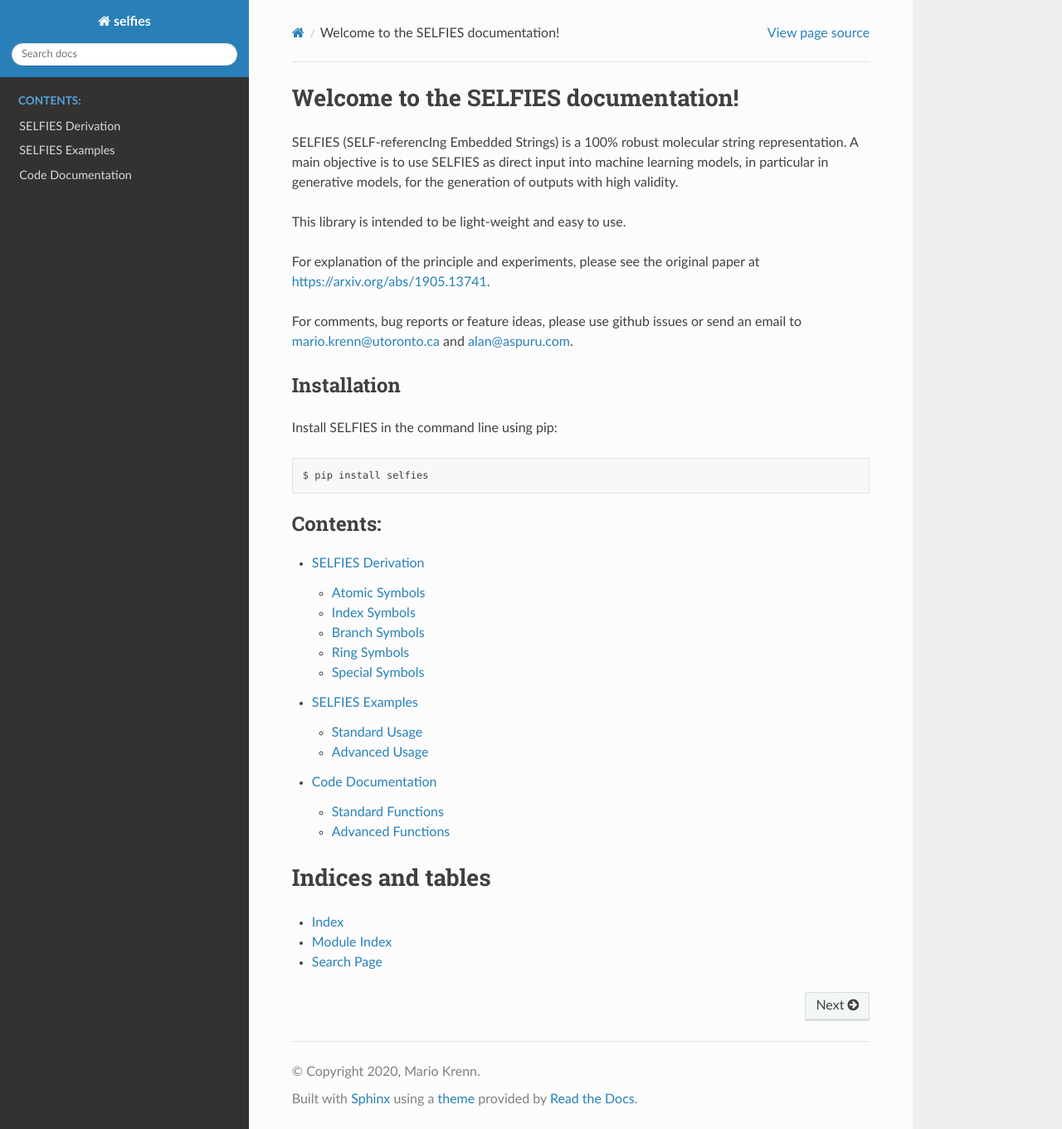
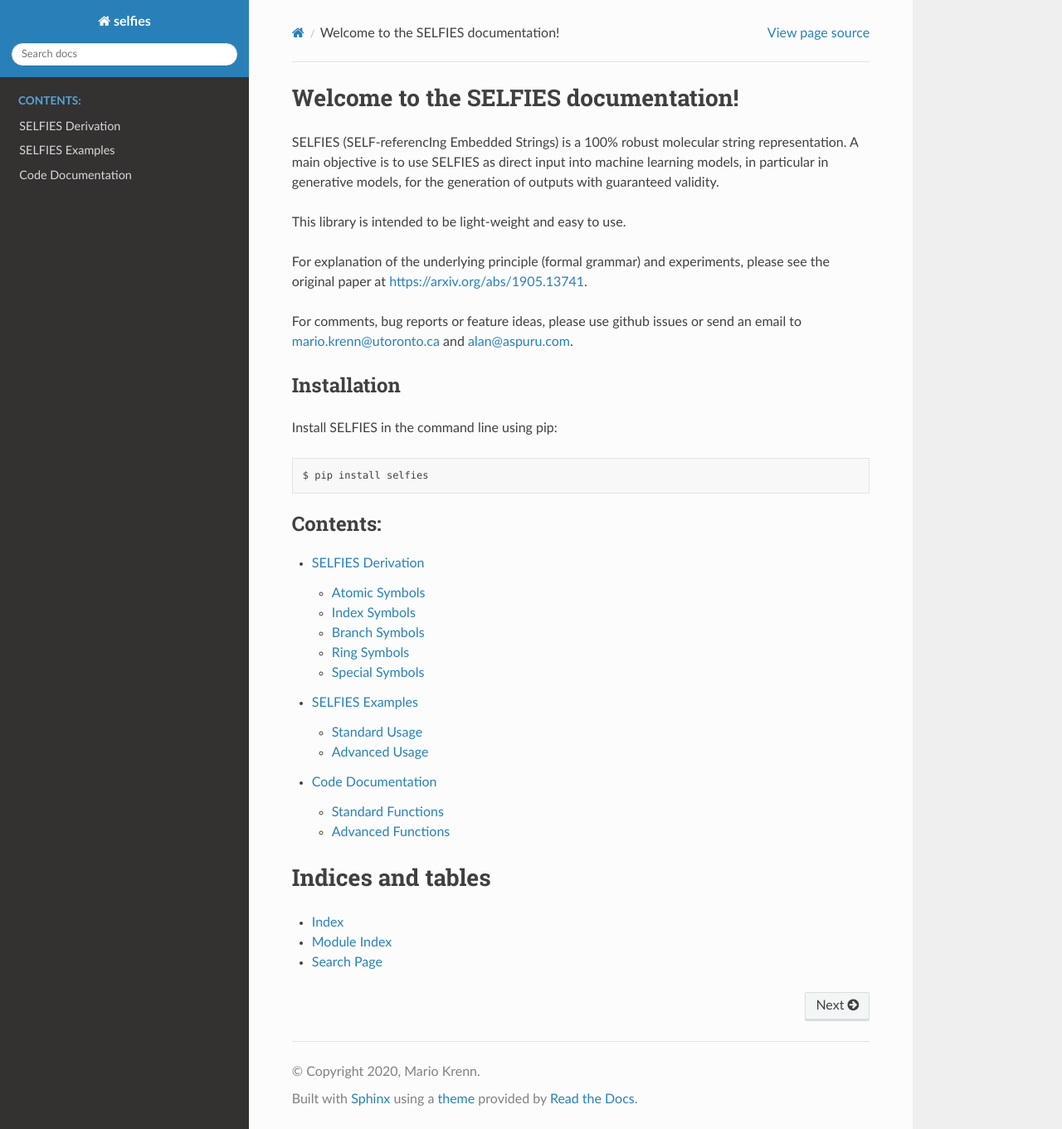
Before and after one commit to aspuru-guzik-group/selfies, a Sphinx documentation site: the page built from docs/source/index.rst, in a window 1280 px wide and 1361 px high. Shown: the whole window at 83% size. Built offline with Sphinx 7.4.7 and the Read the Docs theme 2.0.0, drawn with Linux system fonts in a browser that asks for light colours.

Commit message:
Update index.rst

```diff
--- a/docs/source/index.rst
+++ b/docs/source/index.rst
@@ -9,12 +9,13 @@ Welcome to the SELFIES documentation!
 SELFIES (SELF-referencIng Embedded Strings) is a 100% robust molecular string
 representation. A main objective is to use SELFIES as direct input into
 machine learning models, in particular in generative models, for the
-generation of outputs with high validity.
+generation of outputs with guaranteed validity.
 
 This library is intended to be light-weight and easy to use.
 
-For explanation of the principle and experiments, please see the original
-paper at https://arxiv.org/abs/1905.13741.
+
+For explanation of the underlying principle (formal grammar) and experiments,
+please see the original paper at https://arxiv.org/abs/1905.13741.
 
 For comments, bug reports or feature ideas, please use github issues
 or send an email to mario.krenn@utoronto.ca and alan@aspuru.com.
```
